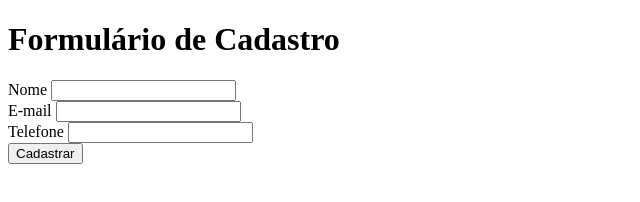
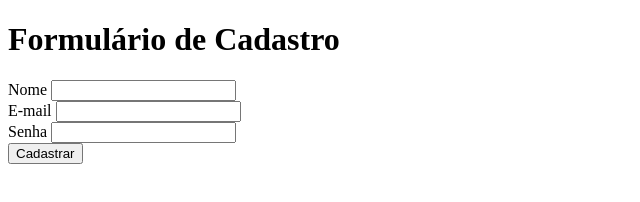
Before and after one commit to Minyaaw/curso_ebac_frontend, a plain HTML site: page index.html in a window 1280 px wide. Shown: the full height of the page, 0-640 px from the left. Drawn offline with Linux system fonts and the light colour scheme.

Commit message:
Mod 3 - Exercicio html v2

```diff
--- a/index.html
+++ b/index.html
@@ -14,8 +14,8 @@
     <label for="email">E-mail</label>
     <input id="email" type="email">
     <br/>
-    <label for="tel">Telefone</label>
-    <input id="tel" type="tel">
+    <label for="senha">Senha</label>
+    <input id="senha" type="password">
   </form>
   <button type="submit">Cadastrar</button>
 </body>
```
